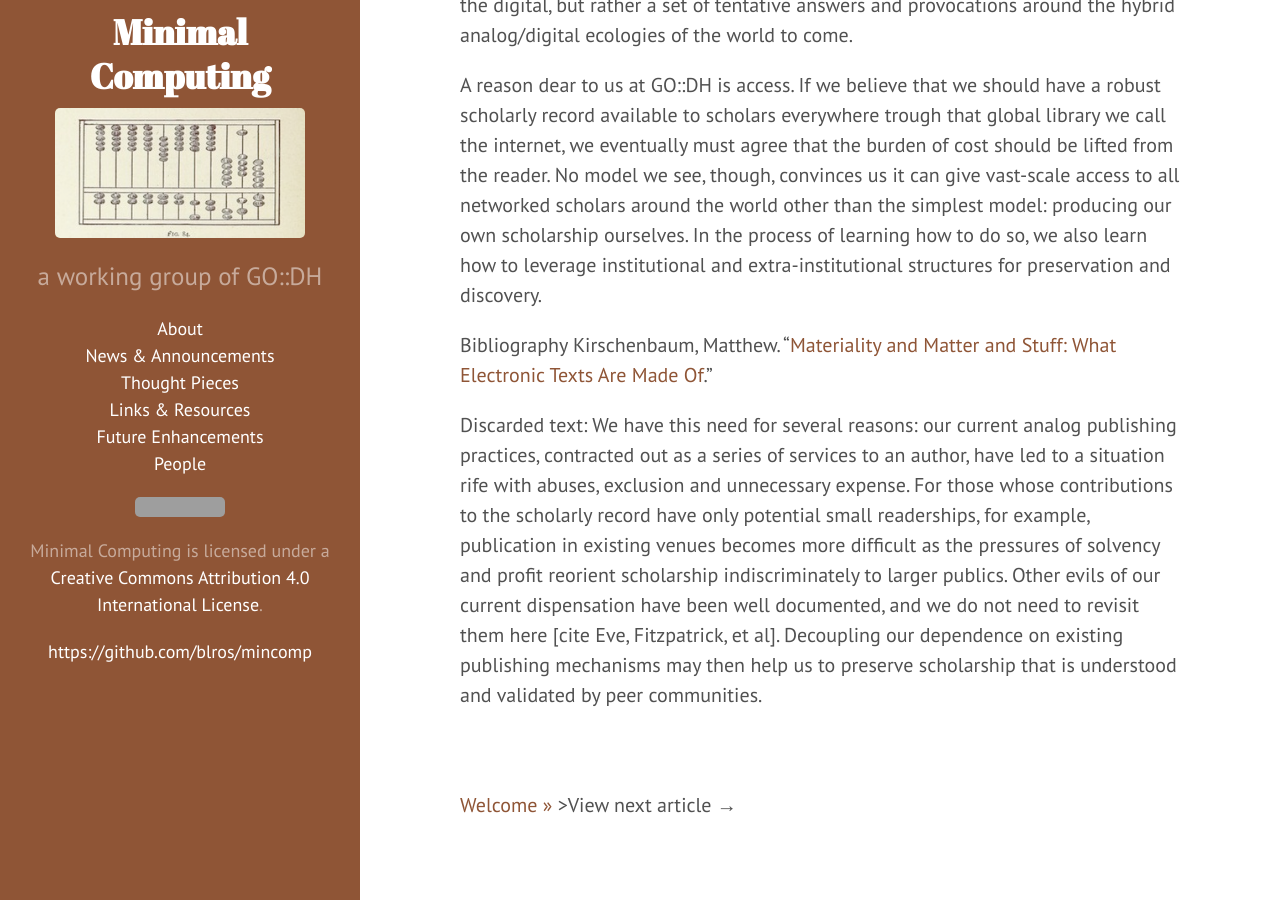
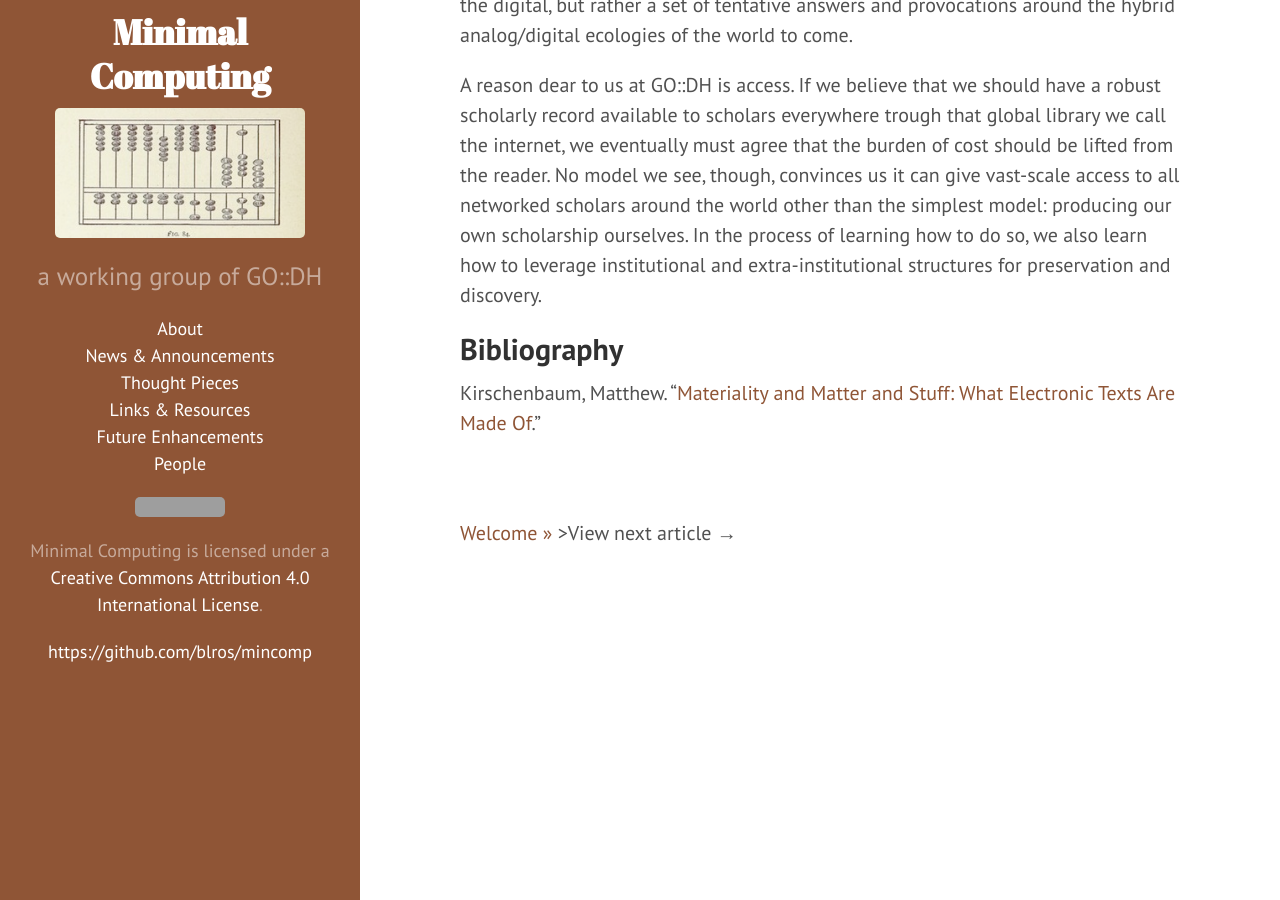
Before and after one commit to go-dh/mincomp, a Jekyll site: the page built from _posts/2015-05-21-user-vs-learner.markdown, in a window 1280 px wide and 900 px high, scrolled down 4162 px. Built offline with Jekyll 4.4.1, drawn with Linux system fonts in a browser that asks for light colours; grey boxes are pictures that could not be loaded.

```diff
--- a/_posts/2015-05-21-user-vs-learner.markdown
+++ b/_posts/2015-05-21-user-vs-learner.markdown
@@ -45,8 +45,5 @@ Another consequence of reconnecting with our knowledge production is an increase
 A reason dear to us at GO::DH is access. If we believe that we should have a robust scholarly record available to scholars everywhere trough that global library we call the internet, we eventually must agree that the burden of cost should be lifted from the reader. No model we see, though, convinces us it can give vast-scale access to all networked scholars around the world other than the simplest model: producing our own scholarship ourselves. In the process of learning how to do so, we also learn how to leverage institutional and extra-institutional structures for preservation and discovery.
 
 
-Bibliography
+## Bibliography
 Kirschenbaum, Matthew. "[Materiality and Matter and Stuff: What Electronic Texts Are Made Of](http://www.electronicbookreview.com/thread/electropoetics/sited)."
-
-Discarded text:
-We have this need for several reasons: our current analog publishing practices, contracted out as a series of services to an author, have led to a situation rife with abuses, exclusion and unnecessary expense. For those whose contributions to the scholarly record have only potential small readerships, for example, publication in existing venues becomes more difficult as the pressures of solvency and profit reorient scholarship indiscriminately to larger publics. Other evils of our current dispensation have been well documented, and we do not need to revisit them here [cite Eve, Fitzpatrick, et al]. Decoupling our dependence on existing publishing mechanisms may then help us to preserve scholarship that is understood and validated by peer communities.
```
